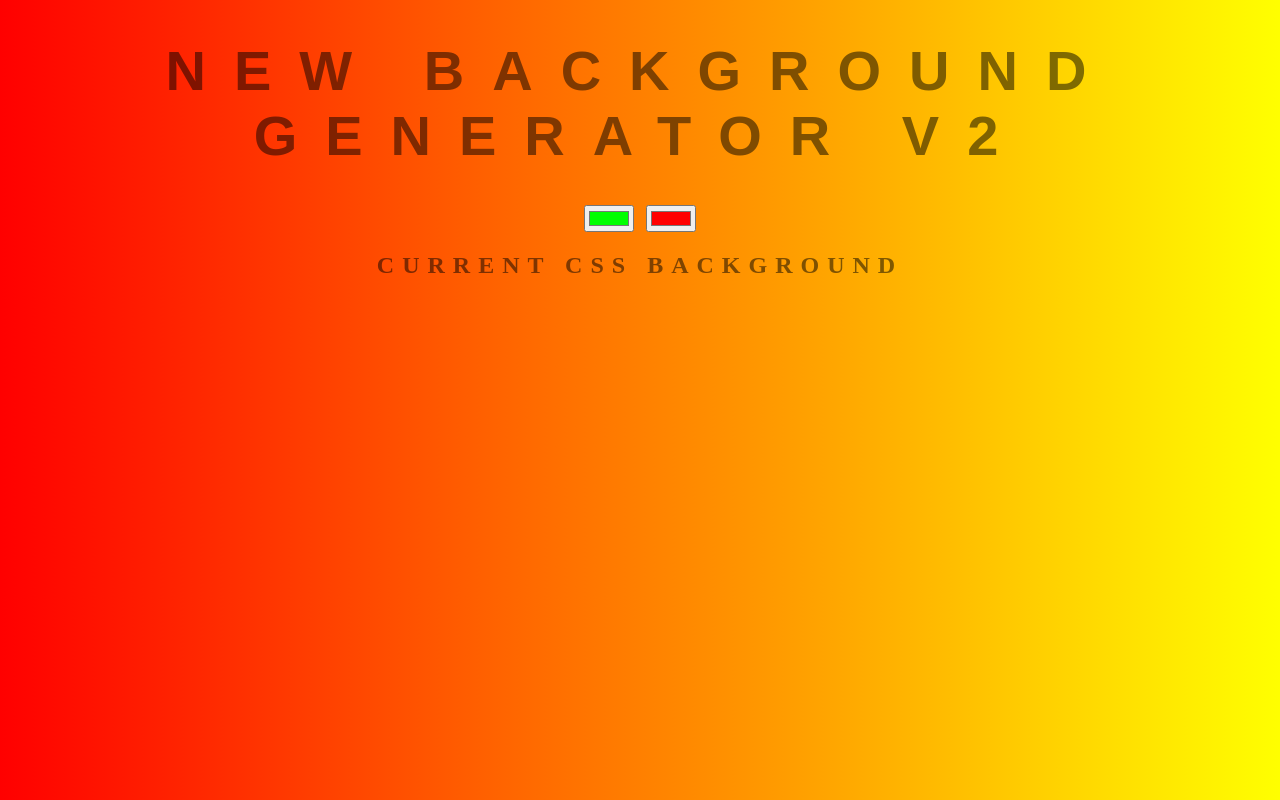
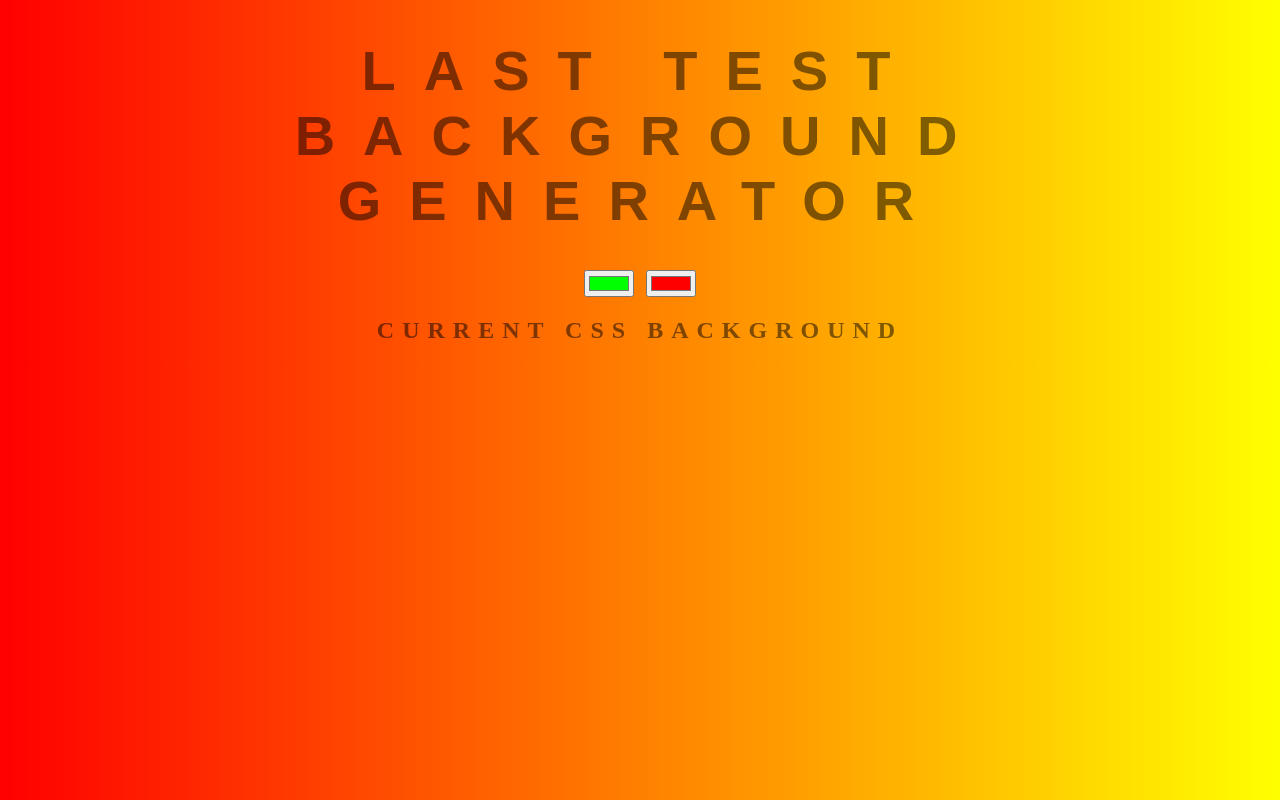
Before and after one commit to leosolanoh/background-gen, a plain HTML site: page index.html in a window 1280 px wide. Drawn offline with Linux system fonts and the light colour scheme.

Commit message:
new change snight

```diff
--- a/index.html
+++ b/index.html
@@ -5,7 +5,7 @@
 	<link rel="stylesheet" type="text/css" href="style.css" >
 </head>
 <body id="gradient">
-	<h1>New Background Generator V2</h1>
+	<h1>Last Test Background Generator</h1>
 	<input id="color1" type="color" name="color1" value="#00ff00">
 	<input id="color2" type="color" name="color2" value="#ff0000">
 	<h2>Current CSS Background</h2>
```
